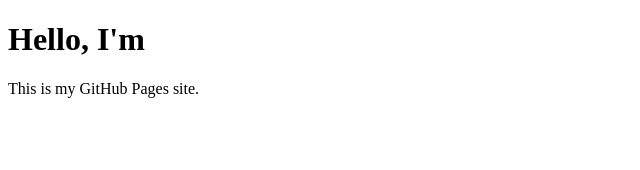
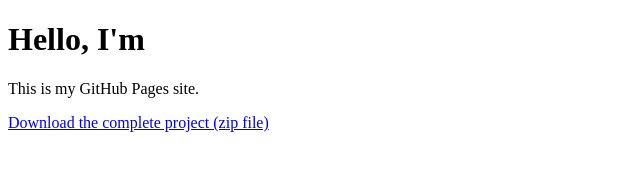
Before and after one commit to Anoushka5050/Anoushka5050.github.io, a plain HTML site: page index.html in a window 1280 px wide. Shown: the whole page, without its empty margins (0-640 px from the left). Drawn offline with Linux system fonts and the light colour scheme.

Commit message:
Update index.html

```diff
--- a/index.html
+++ b/index.html
@@ -8,3 +8,6 @@
     <p>This is my GitHub Pages site.</p>
 </body>
 </html>
+<a href="https://github.com/Anoushka5050/Python-hw/releases/download/pythonproject/Final.Project.Complete.zip.zip" target="_blank">
+  Download the complete project (zip file)
+</a>
```
